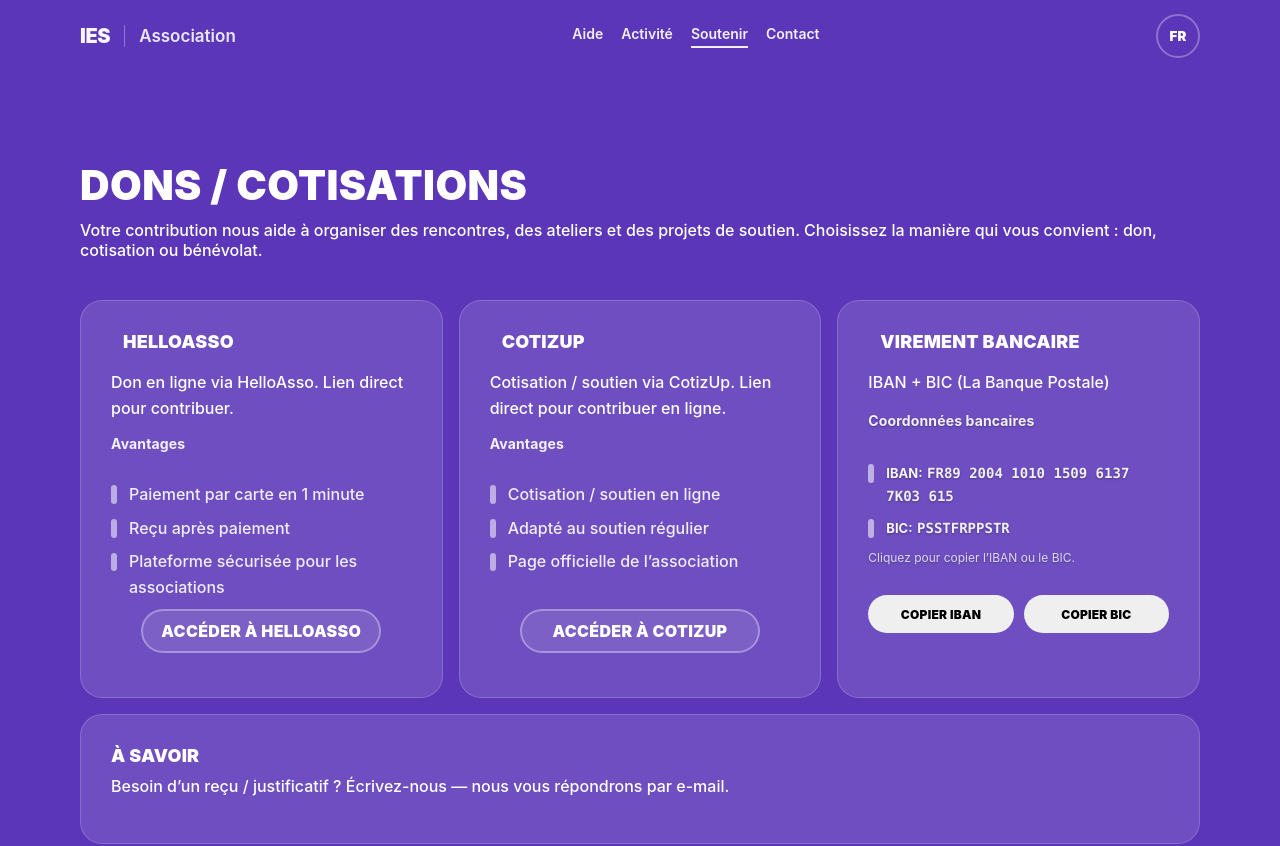
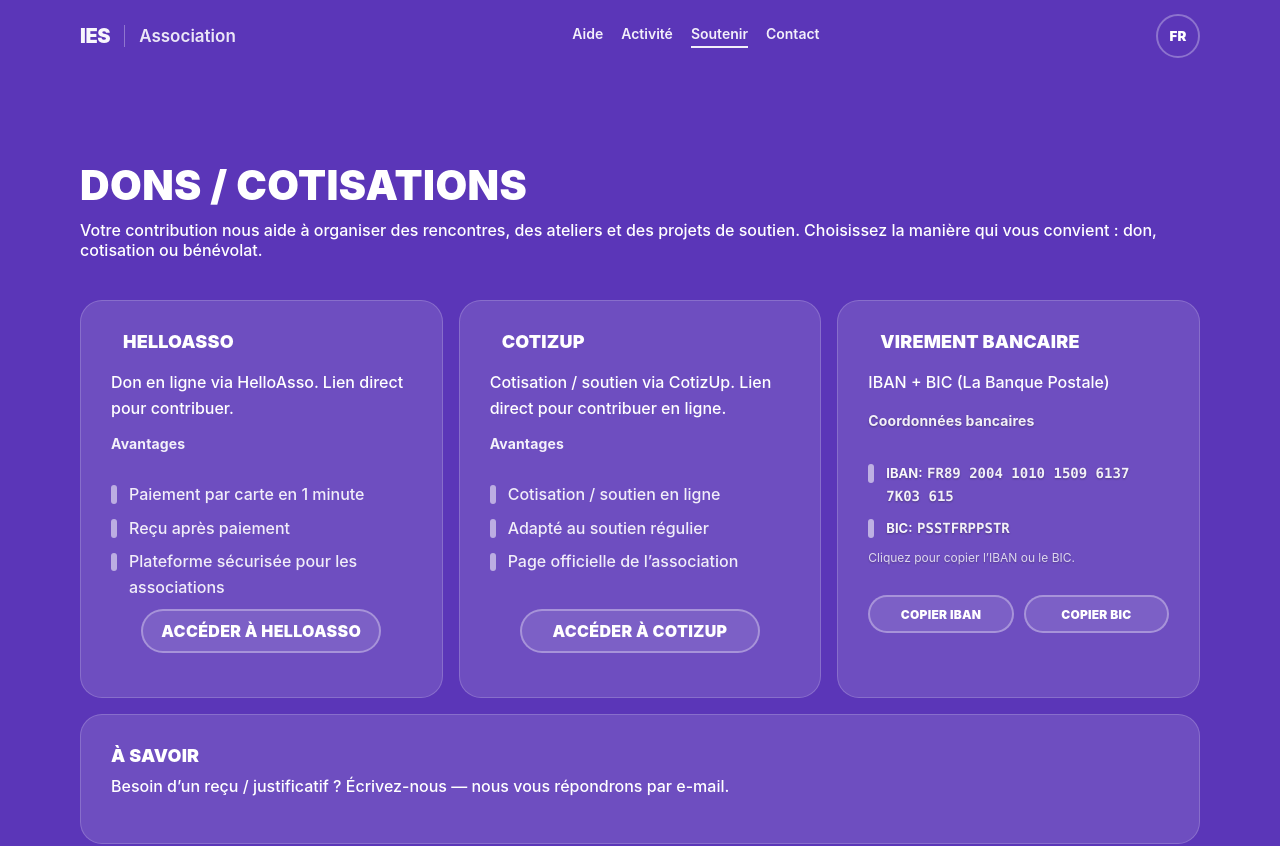
Before and after one commit to aslanzubairaev/Association-IES-, a Next.js app: page /fr/soutenir in a window 1280 px wide. Shown: the top 846 px of the page. Built offline with nearby package versions, Linux system fonts and the light colour scheme.

Commit message:
изменил текст на кнопках на странице чем помогаем на французском языке

```diff
--- a/src/components/support/BankTransferDetails.tsx
+++ b/src/components/support/BankTransferDetails.tsx
@@ -127,7 +127,7 @@
             value={iban}
             label={copy.copyIbanLabel}
             copiedLabel={copy.copiedIbanStatus}
-            className="btn btn--pill cta-pill"
+            className="cta-pill"
             showStatus={false}
             onCopied={(text) => showToast("iban", text)}
           />
@@ -146,7 +146,7 @@
             value={bic}
             label={copy.copyBicLabel}
             copiedLabel={copy.copiedBicStatus}
-            className="btn btn--pill cta-pill"
+            className="cta-pill"
             showStatus={false}
             onCopied={(text) => showToast("bic", text)}
           />
--- a/src/components/ui/CopyToClipboardButton.tsx
+++ b/src/components/ui/CopyToClipboardButton.tsx
@@ -7,6 +7,7 @@
 "use client";
 
 import { useId, useState } from "react";
+import { Button } from "@/components/ui/Button/Button";
 
 type CopyToClipboardButtonProps = {
   value: string;
@@ -72,26 +73,28 @@
 
   if (!showStatus) {
     return (
-      <button
+      <Button
         type="button"
-        className={className ?? "btn btn--pill btn--outline-blue"}
+        variant="pill"
+        className={className ?? "cta-pill"}
         onClick={copyValue}
       >
         {label}
-      </button>
+      </Button>
     );
   }
 
   return (
     <div style={{ display: "flex", flexDirection: "column", alignItems: "flex-start" }}>
-      <button
+      <Button
         type="button"
-        className={className ?? "btn btn--pill btn--outline-blue"}
+        variant="pill"
+        className={className ?? "cta-pill"}
         onClick={copyValue}
         aria-describedby={statusId}
       >
         {label}
-      </button>
+      </Button>
 
       {/* Строка подтверждения: делаем её заметной на любом фоне, но сохраняем высоту, чтобы интерфейс не прыгал. */}
       <div
--- a/src/content/actions.ts
+++ b/src/content/actions.ts
@@ -47,6 +47,11 @@
   items: ActionDirection[];
 };
 
+const sharedCtaLabel = {
+  ru: "Записаться",
+  fr: "S’INSCRIRE",
+} as const;
+
 // Тексты и данные для страницы “Действия” на двух языках.
 export const actionsCopy: Record<ActionsLocale, ActionsCopy> = {
   ru: {
@@ -67,7 +72,7 @@
       frequencyLabel: "Формат / частота",
       whenWhereLabel: "Когда / где:",
       whenWhereText: "Уточняется при записи",
-      cta: "ЗАПИСАТЬСЯ",
+      cta: sharedCtaLabel.ru,
     },
     participate: {
       title: "Как участвовать",
@@ -159,7 +164,7 @@
       frequencyLabel: "Format / fréquence",
       whenWhereLabel: "Quand / où :",
       whenWhereText: "Précisé lors de l’inscription",
-      cta: "S’INSCRIRE",
+      cta: sharedCtaLabel.fr,
     },
     participate: {
       title: "Comment participer",
@@ -458,7 +463,7 @@
       title: "Чем можем помочь?",
       subtitle: "Выберите тему — так мы быстрее поймём запрос. Заполните форму, и мы ответим по email.",
       preparePrefix: "Что подготовить:",
-      chooseLabel: "Записаться",
+      chooseLabel: sharedCtaLabel.ru,
       items: [
         {
           topicKey: "prefecture_vnj",
@@ -547,7 +552,7 @@
       title: "Comment vous aider ?",
       subtitle: "Choisissez un thème — nous comprendrons plus vite votre demande. Remplissez le formulaire : nous vous répondrons par e-mail.",
       preparePrefix: "À préparer :",
-      chooseLabel: "Prendre rendez-vous",
+      chooseLabel: sharedCtaLabel.fr,
       items: [
         {
           topicKey: "prefecture_vnj",
```
Also changed, not shown: src/components/forms/ContactEmailBox.tsx (+5 -3 lines).
